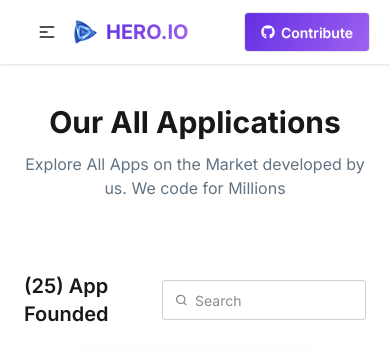
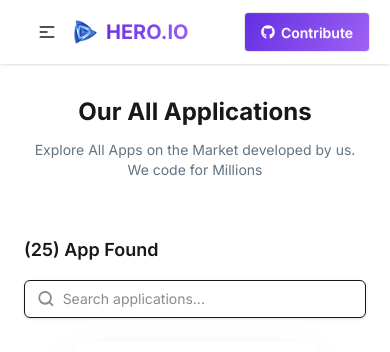
Before and after one commit to noruzzaman-rahat/hero-website-8, a React (Vite) app: page /allapp in a window 390 px wide. Shown: the top 352 px of the page. Built offline with nearby package versions, Linux system fonts and the light colour scheme; grey boxes are pictures that could not be loaded.

Commit message:
update the all application section

```diff
--- a/src/pages/AllApp.jsx
+++ b/src/pages/AllApp.jsx
@@ -1,34 +1,58 @@
-import React, {  useState } from "react";
+import React, { useState, useEffect } from "react";
 import AppCard from "../components/AppCard/AppCard";
 import useAppData from "../Hooks/useAppData";
 import Container from "../components/Container/Container";
+import AppErrorPage from "./AppErrorPage";
 
 const AllApp = () => {
   const { appData } = useAppData();
-  const [search, setSearch] = useState('')
-  const trimSearch = search.trim().toLowerCase()
+  const [search, setSearch] = useState("");
+  const [filteredApp, setFilteredApp] = useState(appData);
+  const [loading, setLoading] = useState(false);
 
- const fillterdeApp = search ? (appData.filter(app=>
-      app.title.trim().toLowerCase().includes(trimSearch)))
-      : appData ;
+  // Whenever search changes
+  useEffect(() => {
+    setLoading(true);
 
+    // Simulate async filtering (like an API delay)
+    const timeout = setTimeout(() => {
+      const trimSearch = search.trim().toLowerCase();
 
+      const result = search
+        ? appData.filter((app) =>
+            app.title.trim().toLowerCase().includes(trimSearch)
+          )
+        : appData;
+
+      setFilteredApp(result);
+      setLoading(false);
+    }, 500); // 0.5s delay for smooth UX
+
+    return () => clearTimeout(timeout);
+  }, [search, appData]);
 
   return (
     <div>
-      <Container className="">
-        <div className="text-center space-y-3 py-10">
-          <h1 className="text-3xl font-bold ">Our All Applications</h1>
-          <p className="text-[#627382]">
+      <Container>
+        {/* Header */}
+        <div className="text-center space-y-3 py-8 sm:py-12">
+          <h1 className="text-2xl sm:text-3xl font-bold">
+            Our All Applications
+          </h1>
+          <p className="text-[#627382] text-sm sm:text-base px-3 sm:px-0">
             Explore All Apps on the Market developed by us. We code for Millions
           </p>
         </div>
-        <div className="my-8 px-3 flex justify-between items-center">
-          <div className="text-xl font-semibold"><p>({fillterdeApp.length}) App Founded</p></div>
-          <div>
-            <label value={search} onChange={(e)=> setSearch(e.target.value)} className="input">
+
+        {/* Search */}
+        <div className="my-6 sm:my-8 px-3 flex flex-col sm:flex-row justify-between items-start sm:items-center gap-4">
+          <div className="text-lg sm:text-xl font-semibold">
+            <p>({filteredApp.length}) App Found</p>
+          </div>
+
+          <div className="w-full sm:w-auto flex items-center gap-2 border px-3 py-2 rounded-md shadow-sm bg-white">
             <svg
-                className="h-[1em] opacity-50"
+              className="h-[1.2em] opacity-50"
               xmlns="http://www.w3.org/2000/svg"
               viewBox="0 0 24 24"
             >
@@ -43,14 +67,39 @@ const AllApp = () => {
                 <path d="m21 21-4.3-4.3"></path>
               </g>
             </svg>
-              <input  type="search" required placeholder="Search" />
-            </label>
+            <input
+              type="search"
+              value={search}
+              onChange={(e) => setSearch(e.target.value)}
+              placeholder="Search applications..."
+              className="outline-none w-full bg-transparent text-sm sm:text-base"
+            />
           </div>
         </div>
-        <div className="grid grid-cols-1 sm:grid-cols-2 md:grid-cols-3 lg:grid-cols-4 gap-5 justify-items-center">
-          {fillterdeApp.map((app) => (
-            <AppCard key={app.id} app={app}></AppCard>
+
+        {/* Grid or Loading */}
+        <div className="grid place-items-center min-h-[200px] px-3 sm:px-0 pb-10">
+          {loading ? (
+            // 🔄 Fallback Loading Animation
+            <div className="flex flex-col items-center gap-3">
+              <div className="w-10 h-10 border-4 border-gray-300 border-t-blue-500 rounded-full animate-spin"></div>
+              <p className="text-gray-500 text-sm">Searching apps...</p>
+            </div>
+          ) : filteredApp.length === 0 ? (
+            // ❌ No Results
+            // <p className="text-gray-500 text-center text-sm sm:text-base">
+            //   No applications found matching your search.
+            // </p>
+            <AppErrorPage></AppErrorPage>
+
+          ) : (
+            // ✅ App Cards Grid
+            <div className="grid grid-cols-1 xs:grid-cols-2 sm:grid-cols-2 md:grid-cols-3 lg:grid-cols-4 gap-5 justify-items-center w-full">
+              {filteredApp.map((app) => (
+                <AppCard key={app.id} app={app} />
               ))}
+            </div>
+          )}
         </div>
       </Container>
     </div>
```
Also changed, not shown: public/App-Error.png (added). Lines whose indentation alone changed are shown as unchanged.
